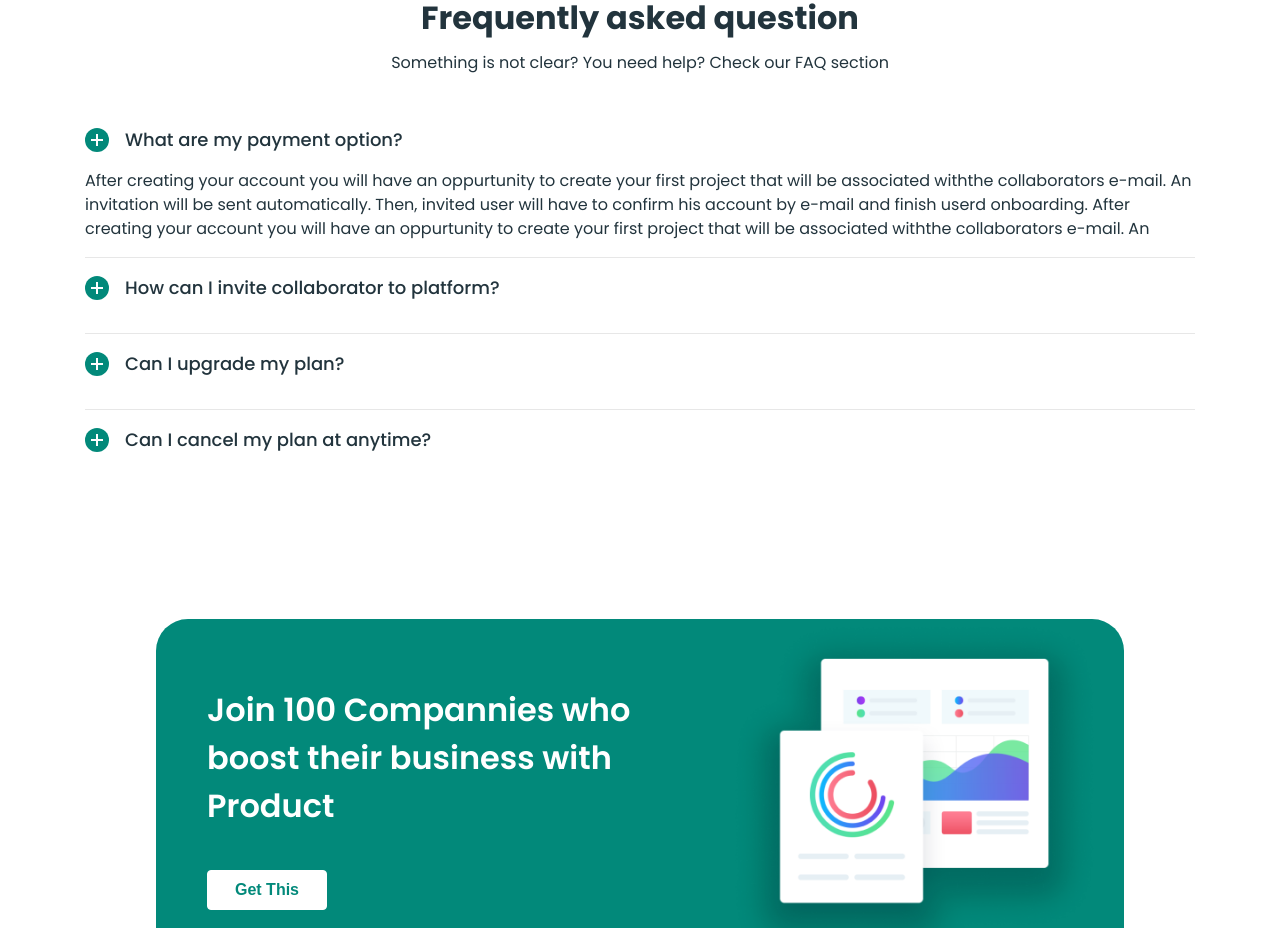
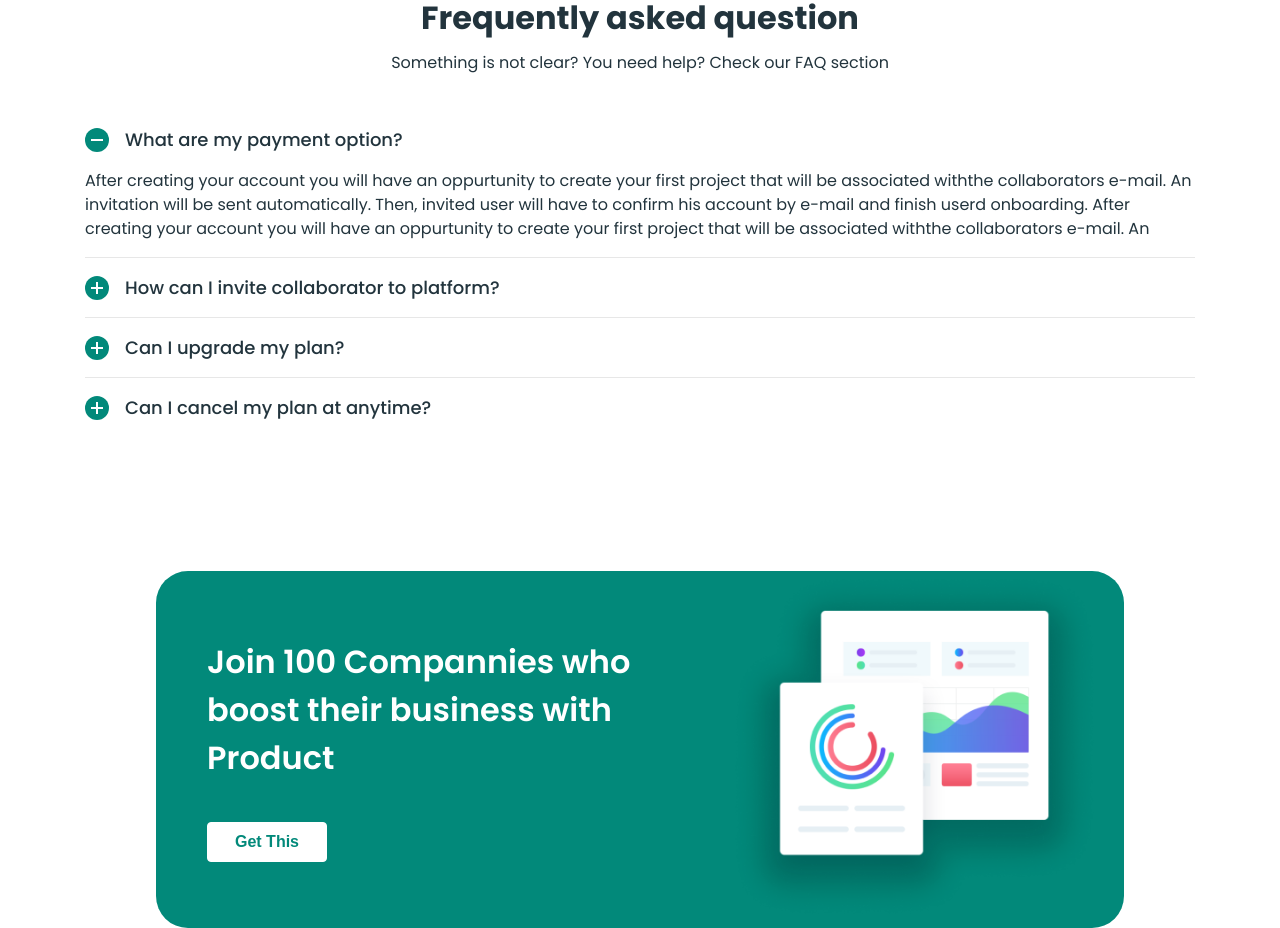
Before and after one commit to Mobinksiri/Product-App, a React (Create React App) app: page /pricing in a window 1280 px wide. Shown: the part 2100-3028 px from the top of the page. Built offline with nearby package versions, Linux system fonts and the light colour scheme.

Commit message:
Fix Pricing Bug's

```diff
--- a/src/components/Pricing/EnterPrise/EnterPrise.jsx
+++ b/src/components/Pricing/EnterPrise/EnterPrise.jsx
@@ -69,7 +69,7 @@ const Content = () => (
 
 const EnterPrise = () => {
    return (
-      <EnterPriseStyle>
+      <EnterPriseStyle className="enterprise">
          <Container>
             <div className="enterprise_box">
                <div className="ellipse"></div>
--- a/src/components/Pricing/Questions/Question.jsx
+++ b/src/components/Pricing/Questions/Question.jsx
@@ -10,9 +10,11 @@ const Question = ({ title, paragraph2, className }) => {
       for (let i = 0; i < questionsArray.length; i++) {
          const element = questionsArray[i];
          element.children[1].style.height = "0";
+         element.classList.remove("active");
       }
 
       // set new
+      e.target.classList.add("active");
       const wrapper = e.target.children[1];
       const paragraph = wrapper.children[0];
       wrapper.style.height = paragraph.clientHeight + "px";
@@ -20,7 +22,6 @@ const Question = ({ title, paragraph2, className }) => {
 
    useEffect(() => {
       const firstQuestion = document.querySelector(".first_question");
-      console.log(firstQuestion.children[1].children[0].clientHeight);
       firstQuestion.children[1].style.height =
          firstQuestion.children[1].children[0].clientHeight + "px";
    }, []);
--- a/src/components/Pricing/Questions/Questions.jsx
+++ b/src/components/Pricing/Questions/Questions.jsx
@@ -43,7 +43,7 @@ const QuestionsStyle = styled.div`
             &____head {
                display: flex;
                align-items: center;
-               margin-bottom: 16px;
+               transition: var(--transition) all;
 
                @media screen and (max-width: 425px) {
                   align-items: flex-start;
@@ -56,6 +56,7 @@ const QuestionsStyle = styled.div`
                   border-radius: 50px;
                   position: relative;
                   margin-right: 16px;
+                  transition: var(--transition) transform;
 
                   span {
                      width: 12px;
@@ -66,6 +67,7 @@ const QuestionsStyle = styled.div`
                      left: 50%;
                      top: 50%;
                      transform: translate(-50%, -50%);
+                     transition: var(--transition) transform;
                   }
 
                   span:last-of-type {
@@ -92,6 +94,20 @@ const QuestionsStyle = styled.div`
                height: 0;
             }
          }
+
+         .active {
+            .questions_box__questions___question____head {
+               margin-bottom: 16px;
+
+               &_____plus {
+                  transform: rotateZ(-180deg);
+
+                  span:last-of-type {
+                     transform: translate(-50%, -50%) rotateZ(0deg);
+                  }
+               }
+            }
+         }
       }
    }
 `;
@@ -116,7 +132,7 @@ const Questions = () => {
                <Head />
                <div id="questions_wrapper" className="questions_box__questions">
                   <Question
-                     className="first_question"
+                     className="first_question active"
                      title="What are my payment option?"
                      paragraph2="After creating your account you will have an oppurtunity to create your first project that will be associated withthe collaborators e-mail. An invitation  will be sent automatically. Then, invited user will have to confirm his account by e-mail and finish userd onboarding.
                      After creating your account you will have an oppurtunity to create your first project that will be associated withthe collaborators e-mail. An invitation  will be sent automatically."
--- a/src/dark-mode.scss
+++ b/src/dark-mode.scss
@@ -92,5 +92,30 @@ body.dark-mode {
             }
          }
       }
+      .enterprise {
+         .enterprise_box {
+            .ellipse {
+               background: #22343d;
+            }
+         }
+      }
+      .questions {
+         .questions_box {
+            &__questions {
+               &___question:first-of-type {
+                  border-top: none;
+                  padding-top: 0;
+                  margin-top: 0;
+
+                  .paragraph_wrapper {
+                     height: 0;
+                  }
+               }
+               &___question {
+                  border-top: 1px solid rgba(255, 255, 255, 0.075);
+               }
+            }
+         }
+      }
    }
 }
```
